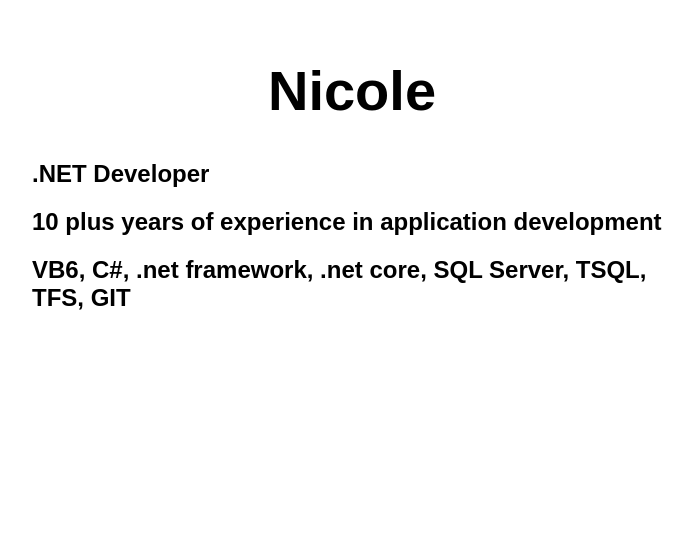
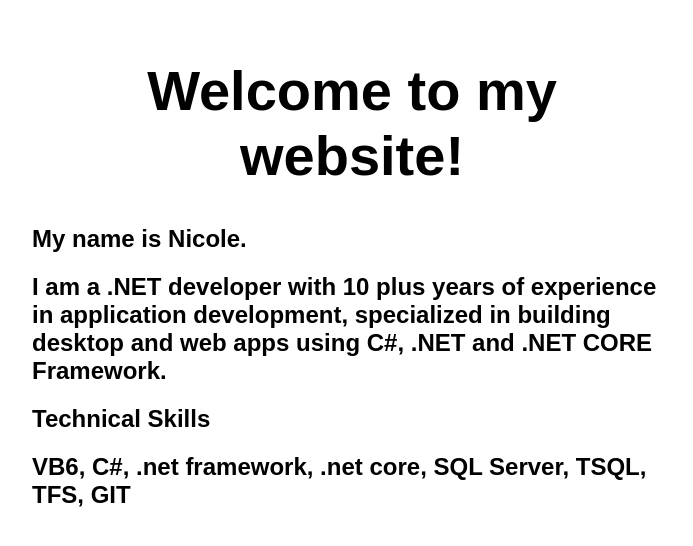
Before and after one commit to dotnetabc/first-static-web-app, a website: page src/index.html in a window 1280 px wide. Shown: the whole page, without its empty margins (288-981 px from the left). Drawn offline with Linux system fonts and the light colour scheme.

Commit message:
Update index.html

```diff
--- a/src/index.html
+++ b/src/index.html
@@ -10,9 +10,10 @@
 
 <body>
   <main>
-    <h1>Nicole</h1>
-    <h2>.NET Developer</h2>
-    <h2>10 plus years of experience in application development</h2>
+    <h1>Welcome to my website!</h1>
+    <h2>My name is Nicole.</h2>
+    <h2>I am a .NET developer with 10 plus years of experience in application development, specialized in building desktop and web apps using C#, .NET and .NET CORE Framework.</h2>
+    <h2>Technical Skills</h2>
     <h2>VB6, C#, .net framework, .net core, SQL Server, TSQL, TFS, GIT</h2>
   </main>
 </body>
```
